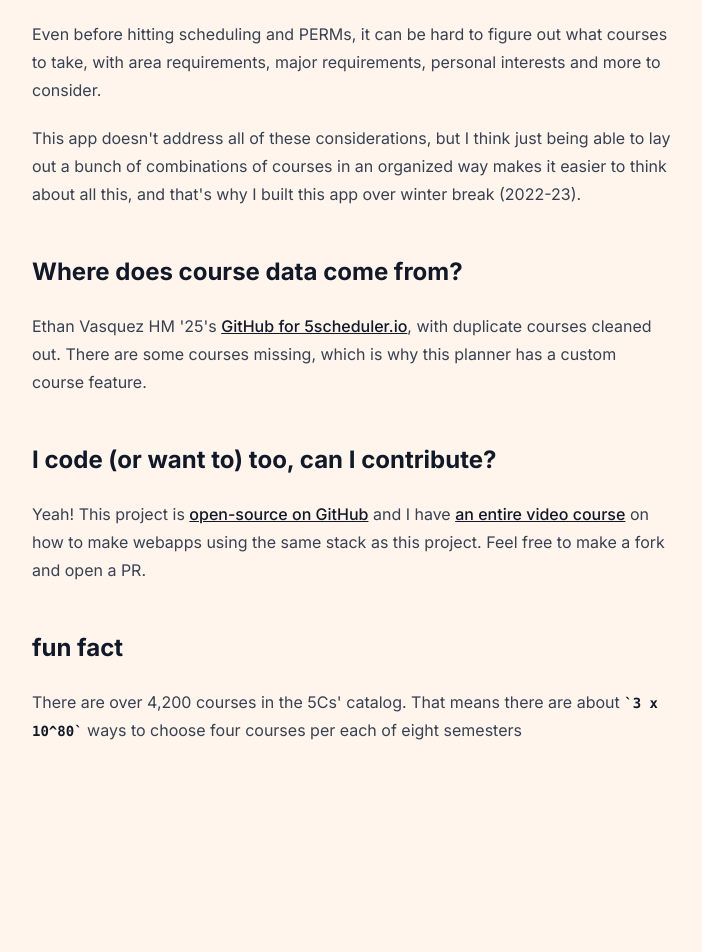
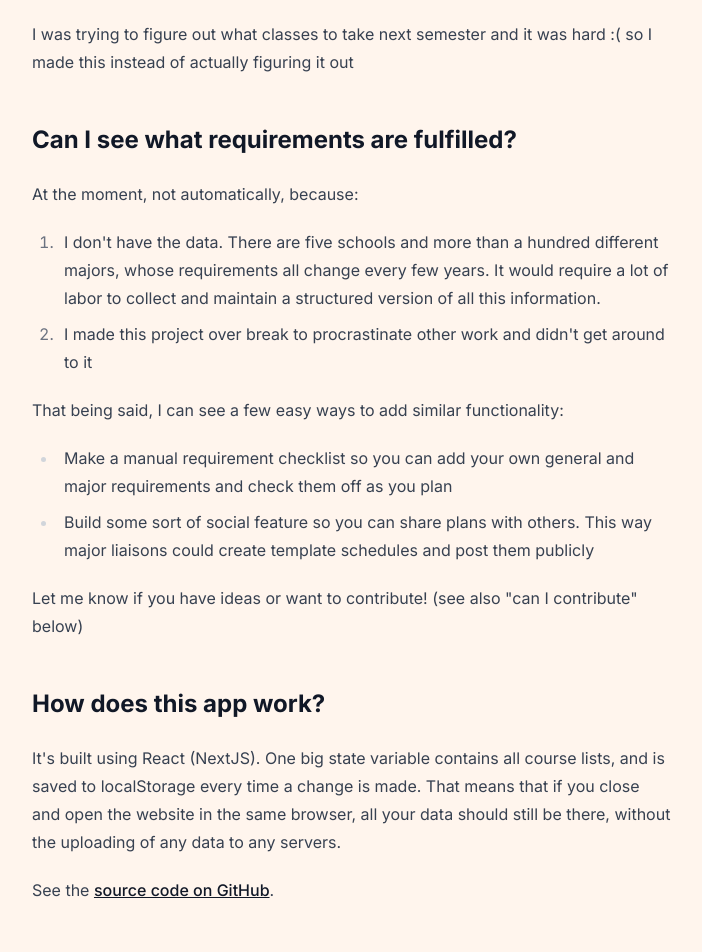
Before and after one commit to wwsalmon/5c-course-planner, a Next.js app: page /about in a window 1280 px wide. Shown: the part 500-1452 px from the top of the page, without its empty margins (288-990 px from the left). Before the commit the page ends 1276 px from the top, so only its background shows below. Built offline with nearby package versions, Linux system fonts and the light colour scheme.

Commit message:
update about page

```diff
--- a/pages/about.tsx
+++ b/pages/about.tsx
@@ -12,20 +12,32 @@ export default function About() {
             <UpperH className="mt-16 mb-4">About</UpperH>
             <h1 className="text-8xl font-light opacity-50 mb-8">5C Course Planner</h1>
             <div className="flex items-center">
-                <img src="/sz.jpg" alt="Photo of Samson Zhang" className="w-12 h-12 rounded-full mr-3"/>
-                <p>hi i'm samson (po25)! thanks for checking out my app</p>
+                <img src="/sz.jpg" alt="Photo of Samson Zhang" className="w-12 h-12 rounded-full mr-6"/>
+                <code>hi i'm samson [they/them] (po25)! thanks for checking out my app</code>
             </div>
             <div className="prose mt-16">
                 <h2>Why did you make this?</h2>
-                <p>Even before hitting scheduling and PERMs, it can be hard to figure out what courses to take, with area requirements, major requirements, personal interests and more to consider.</p>
-                <p>This app doesn't address all of these considerations, but I think just being able to lay out a bunch of combinations of courses in an organized way makes it easier to think about all this, and that's why I built this app over winter break (2022-23).</p>
+                <p>I was trying to figure out what classes to take next semester and it was hard :( so I made this instead of actually figuring it out</p>
+                <h2>Can I see what requirements are fulfilled?</h2>
+                <p>At the moment, not automatically, because:</p>
+                <ol>
+                    <li>I don't have the data. There are five schools and more than a hundred different majors, whose requirements all change every few years. It would require a lot of labor to collect and maintain a structured version of all this information.</li>
+                    <li>I made this project over break to procrastinate other work and didn't get around to it</li>
+                </ol>
+                <p>That being said, I can see a few easy ways to add similar functionality:</p>
+                <ul>
+                    <li>Make a manual requirement checklist so you can add your own general and major requirements and check them off as you plan</li>
+                    <li>Build some sort of social feature so you can share plans with others. This way major liaisons could create template schedules and post them publicly</li>
+                </ul>
+                <p>Let me know if you have ideas or want to contribute! (see also "can I contribute" below)</p>
+                <h2>How does this app work?</h2>
+                <p>It's built using React (NextJS). One big state variable contains all course lists, and is saved to localStorage every time a change is made. That means that if you close and open the website in the same browser, all your data should still be there, without the uploading of any data to any servers.</p>
+                <p>See the <a href="https://github.com/wwsalmon/5c-course-planner">source code on GitHub</a>.</p>
                 <h2>Where does course data come from?</h2>
                 <p>Ethan Vasquez HM '25's <a href="https://github.com/IonImpulse/fivec-scheduler-server">GitHub for 5scheduler.io</a>, with duplicate courses cleaned out. There are some courses missing, which is why this planner has a custom course feature.</p>
                 <h2>I code (or want to) too, can I contribute?</h2>
                 <p>Yeah! This project is <a href="https://github.com/wwsalmon/5c-course-planner">open-source on GitHub</a> and I have <a
                     href="https://webdevformakers.vercel.app/">an entire video course</a> on how to make webapps using the same stack as this project. Feel free to make a fork and open a PR.</p>
-                <h2>fun fact</h2>
-                <p>There are over 4,200 courses in the 5Cs' catalog. That means there are about <code>3 x 10^80</code> ways to choose four courses per each of eight semesters</p>
             </div>
         </div>
     )
```
